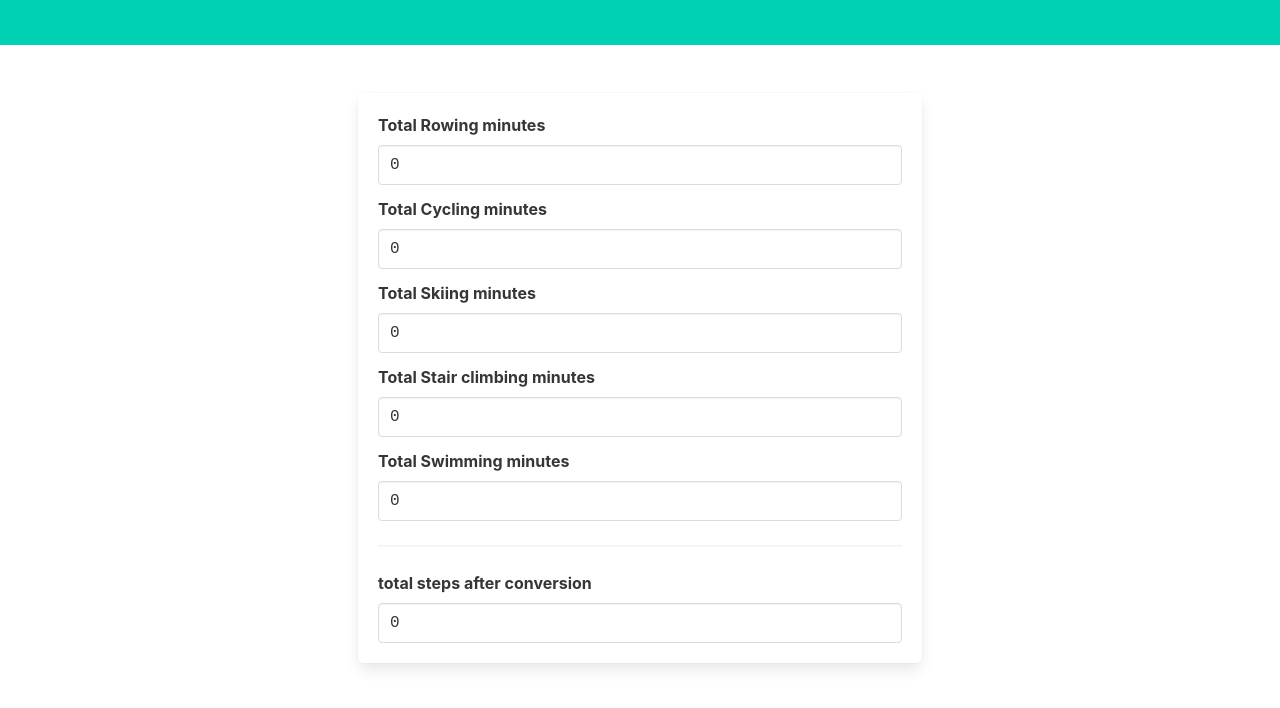
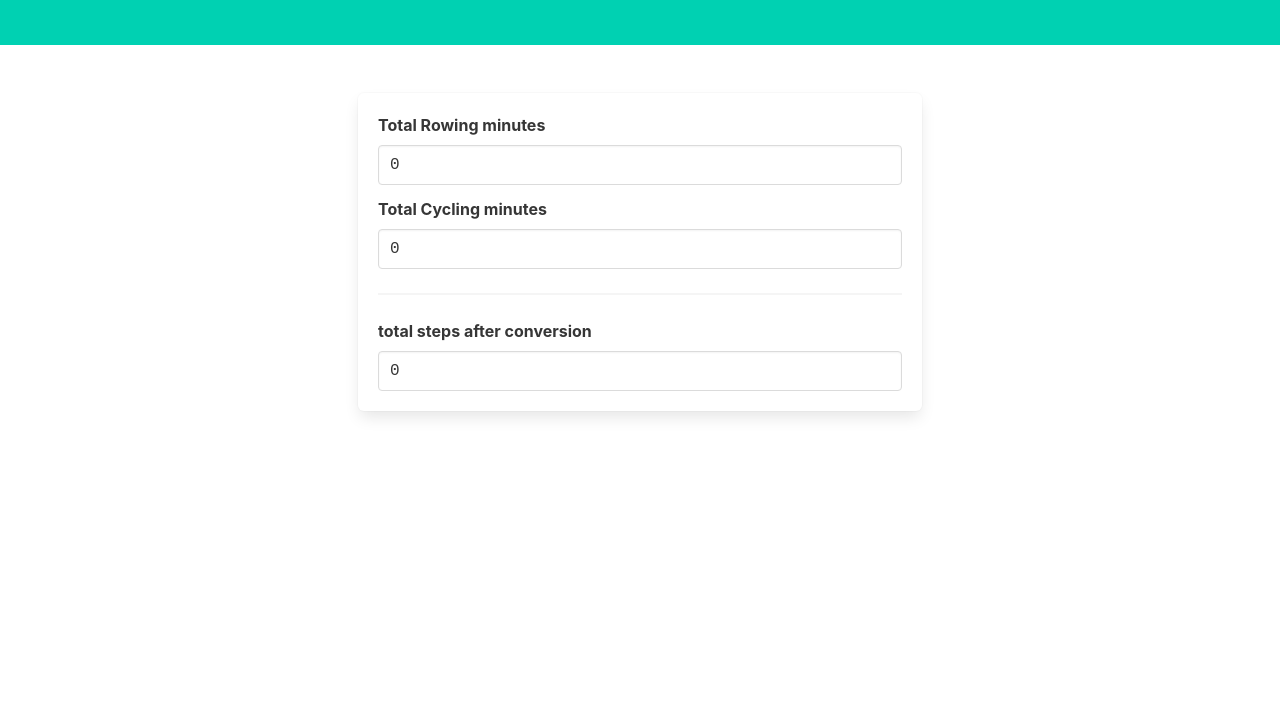
Before and after one commit to abhishek321p/StepsCalculator, a plain HTML site: page index.html in a window 1280 px wide. Shown: the part 116-824 px from the top of the page. After the commit the page ends 800 px from the top, so only its background shows below. Drawn offline with nearby package versions, Linux system fonts and the light colour scheme.

Commit message:
including only row and cycle

```diff
--- a/index.html
+++ b/index.html
@@ -35,28 +35,6 @@
                                     <input type="text" required placeholder="Total Cycling minutes" class="input is-family-monospace" type="number" maxlength="16" v-model="tCMins">
                                 </div>
                             </div>
-
-                            <div class="field">
-                                <label for="" class="label">Total Skiing minutes</label>
-                                <div class="control">
-                                    <input type="text" required placeholder="Total Skiing minutes" class="input is-family-monospace" type="number" maxlength="16" v-model="tSkiMins">
-                                </div>
-                            </div>
-
-                            <div class="field">
-                                <label for="" class="label">Total Stair climbing minutes</label>
-                                <div class="control">
-                                    <input type="text" required placeholder="Total Stair climbing minutes" class="input is-family-monospace" type="number" maxlength="16" v-model="tStcMins">
-                                </div>
-                            </div>
-
-                            <div class="field">
-                                <label for="" class="label">Total Swimming minutes</label>
-                                <div class="control">
-                                    <input type="text" required placeholder="Total Swimming minutes" class="input is-family-monospace" type="number" maxlength="16" v-model="tSwMins">
-                                </div>
-                            </div>
-
                             <hr>
                             <label for="" class="label">total steps after conversion</label>
                             <input type="text" placeholder="Total steps after conversion" class="input is-family-monospace" v-model="tSteps">
@@ -71,16 +49,13 @@
             data() {
                 return {
                     tRMins: Number(0),
-                    tCMins: Number(0),
-                    tSkiMins: Number(0),
-                    tStcMins: Number(0),
-                    tSwMins: Number(0)
+                    tCMins: Number(0)
                 }
             },
             computed: {
                 tSteps: {
                     get() {
-                        return (this.tCMins * 130) + (this.tRMins * 101) + (this.tSkiMins * 109) + (this.tStcMins * 181) + (this.tSwMins * 174)
+                        return (this.tCMins * 130) + (this.tRMins * 101)
                     }
                 }
             }
```
